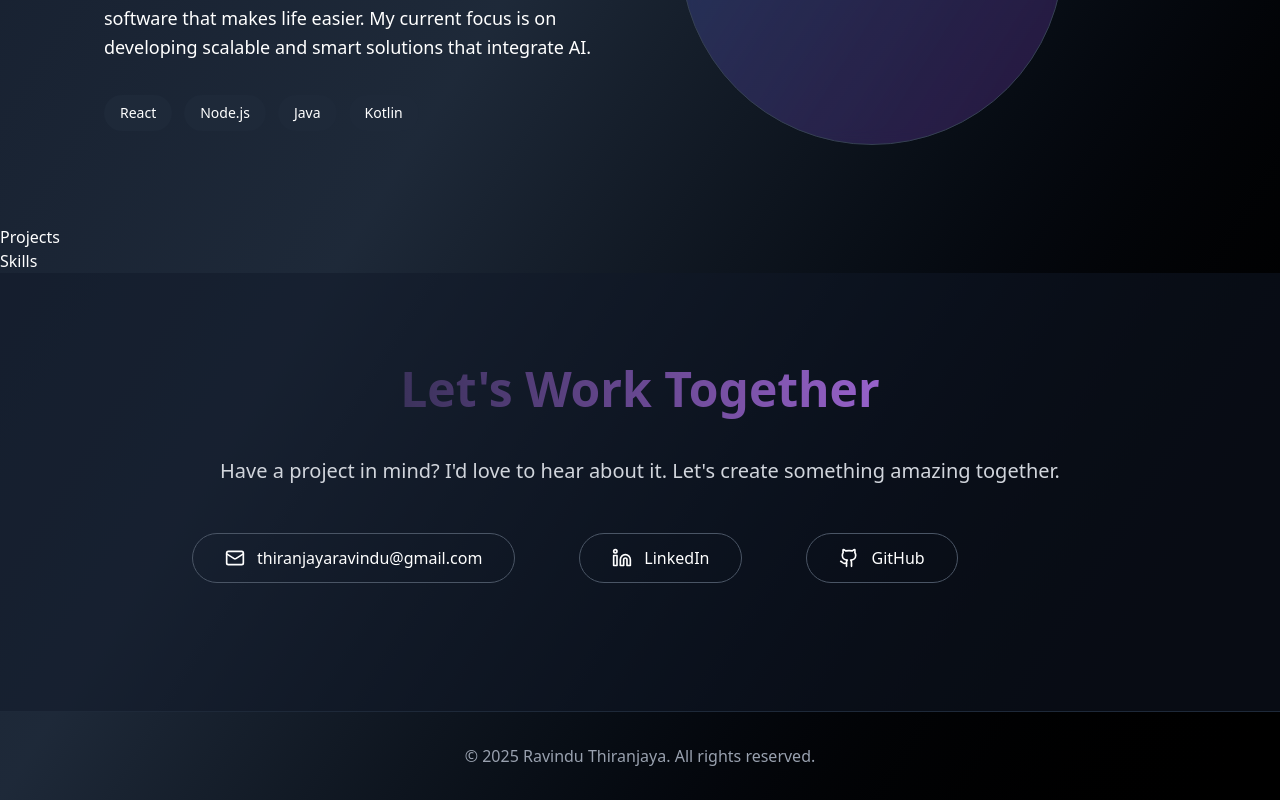
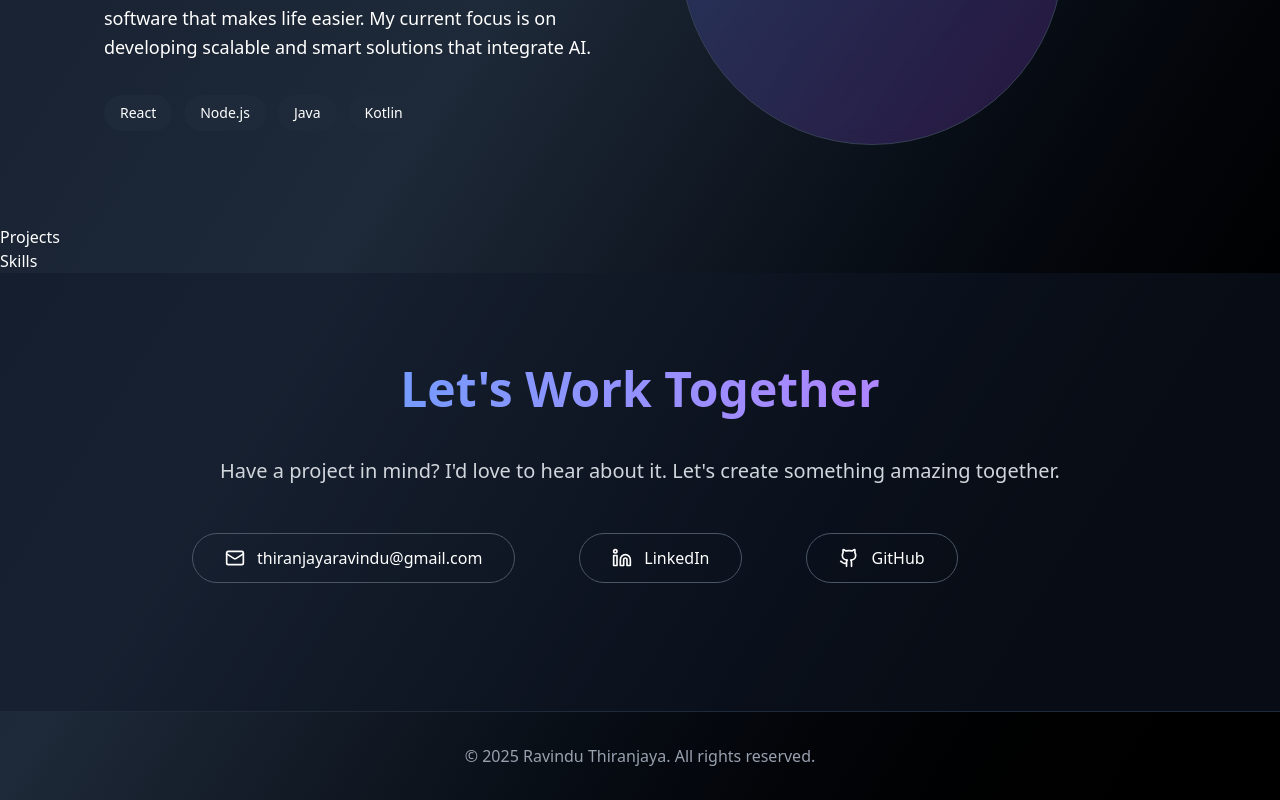
Before and after one commit to ravindu422/ravindu-portfolio, a React (Vite) app in the folder client/: page / in a window 1280 px wide. Shown: the part 1231-2031 px from the top of the page. Built offline with nearby package versions, Linux system fonts and the light colour scheme.

Commit message:
fix color code for header

```diff
--- a/client/src/components/Contact.jsx
+++ b/client/src/components/Contact.jsx
@@ -5,7 +5,7 @@
   return (
     <section id='contact' className='py-20 px-4 bg-gray-900/50'>
         <div className='max-w-4xl mx-auto text-center'>
-            <h2 className='text-4xl md:text-5xl font-bold p-3 mb-8 bg-gradient-to-r fromp-blue-400 to-purple-400 bg-clip-text text-transparent'>
+            <h2 className='text-4xl md:text-5xl font-bold p-3 mb-8 bg-gradient-to-r from-blue-400 to-purple-400 bg-clip-text text-transparent'>
                 Let's Work Together
             </h2>
             <p className='text-xl text-gray-300 mb-12'>
```
